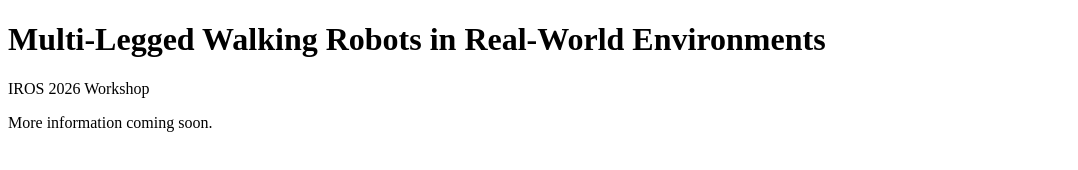
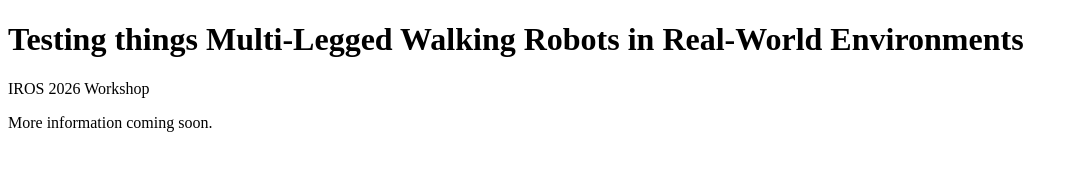
Before and after one commit to gooarne/IROS2026_Walking_Robots_in_Real-World_Workshop, a plain HTML site: page index.html in a window 1280 px wide. Shown: the whole page, without its empty margins (0-1078 px from the left). Drawn offline with Linux system fonts and the light colour scheme.

Commit message:
Update index.html

```diff
--- a/index.html
+++ b/index.html
@@ -5,7 +5,7 @@
 </head>
 <body>
 
-<h1>Multi-Legged Walking Robots in Real-World Environments</h1>
+<h1> Testing things Multi-Legged Walking Robots in Real-World Environments</h1>
 
 <p>IROS 2026 Workshop</p>
 
```
